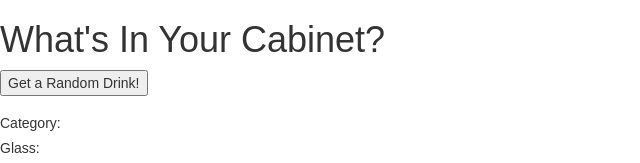
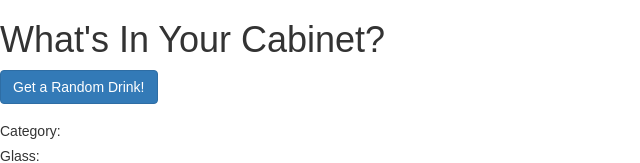
Before and after one commit to PatrickDennisFarley/WhatsInYourCabinet, a React (Create React App) app: page / in a window 1280 px wide. Shown: the top 163 px of the page, without its empty margins (0-640 px from the left). Built offline with nearby package versions, Linux system fonts and the light colour scheme; no server answers.

Commit message:
bootstrap button for fetch random drink

```diff
--- a/src/DrinksIndexContainer.js
+++ b/src/DrinksIndexContainer.js
@@ -52,7 +52,7 @@ class DrinksIndexContainer extends Component {
       return(
         <div>
           <h1>What's In Your Cabinet?</h1>
-          <input type="button" onClick={this.handleClick} value="Get a Random Drink!"/>
+          <Button bsStyle='primary' onClick={this.handleClick}>Get a Random Drink!</Button>
           <h3>{title}</h3>
           <h5>Category: {category}</h5>
           <h5>Glass: {glass}</h5>
```
